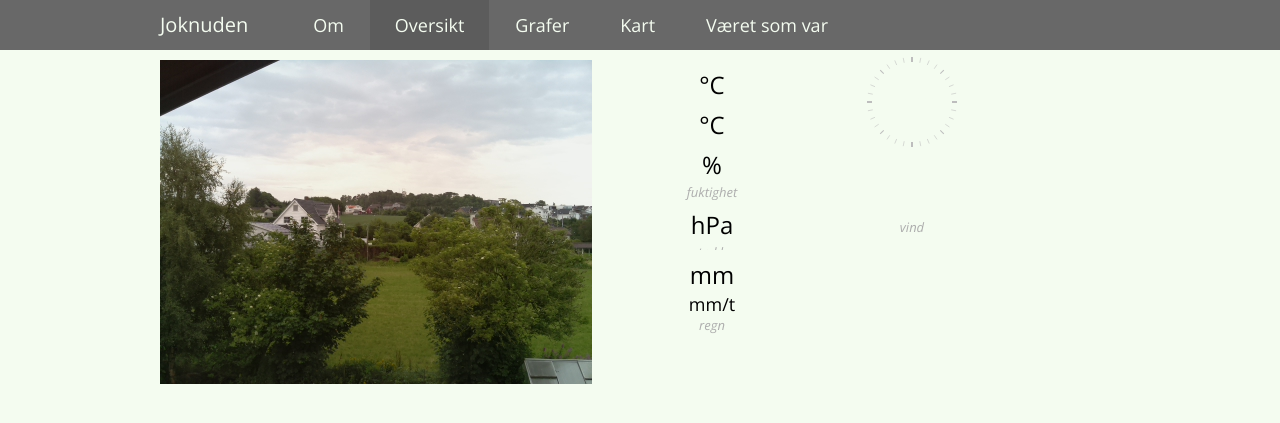
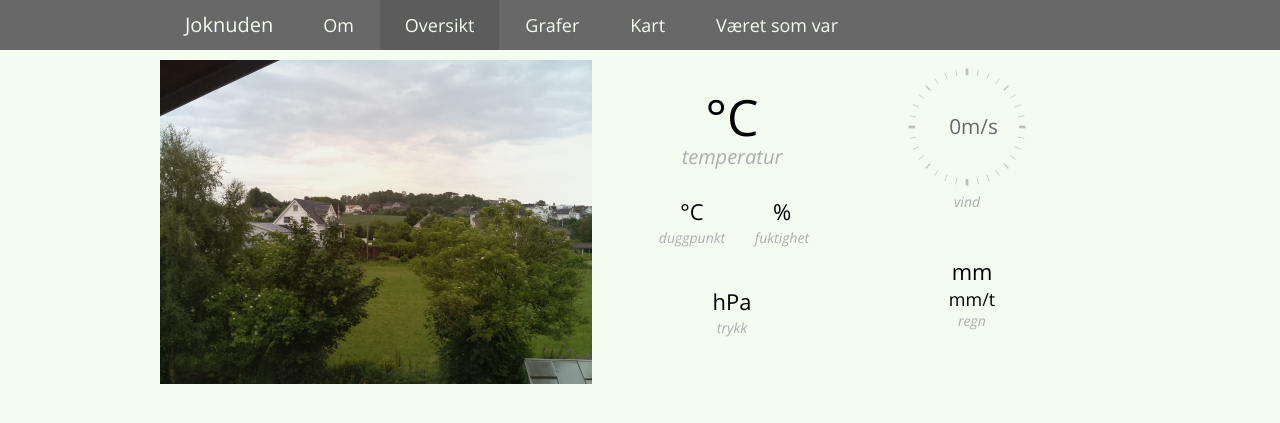
Before and after one commit to vegarda/joknuden-old, a PHP site: page / in a window 1280 px wide. Shown: the top 423 px of the page. Run offline with PHP 8.4, Linux system fonts and the light colour scheme; data that the repository does not hold is empty.

Commit message:
newpage work

```diff
--- /dev/null
+++ b/public_html/console.css
@@ -0,0 +1,87 @@
+.reading-group{
+	width: 140px;
+	background-color: #f4fcf0;
+	position: absolute;
+	border-radius: 0;
+}
+
+	.reading-value{
+		font-size: 26px;
+	}
+
+	.unit-label{
+		font-size: 22px;
+	}
+
+	.desc{
+		font-size: 14px;
+		position: relative;
+	}
+
+.outTemp-group{
+	width: 200px;
+	top: 20px;
+	left: 470px;
+}
+	.outTemp-group .outTemp-value{
+		font-size: 60px;
+	}
+
+	.outTemp-group .outTemp-unit{
+		font-size: 50px;
+	}
+
+	.outTemp-group .desc{
+		top: -15px;
+		font-size: 20px;
+	}
+
+.dewpoint-group{
+	left: 460px;
+	top: 140px;
+}
+.wind-group{
+	top: 10px;
+	left: 740px;
+	height: 150px;
+	width: 130px;
+}
+.compass{
+	height: 130px
+}
+	.compass text{
+		color: #686868;
+		fill: #686868;
+	}
+.out-hum-group{
+	width: 100px;
+	left: 570px;
+	top: 140px;
+}
+.bar-group{
+	left: 500px;
+	top: 230px;
+}
+.rain-group{
+	left: 740px;
+	top: 200px;
+}
+
+.hilo-temp{
+position: absolute;
+top: 400px;
+}
+
+.hilo-wind{
+position: absolute;
+top: 400px;
+left: 50%;
+}
+
+.last-update{
+position: absolute;
+top: -34px;
+right: 30px;
+font-size: 16px;
+color: #f4fcf0;
+}
--- a/public_html/hilo.php
+++ b/public_html/hilo.php
@@ -83,7 +83,7 @@ echo '
 				<td>Wind Direction</td>
 				<td>--</td>
 				<td>--</td>
-				<td>ENE</td>
+				<td>--</td>
 			</tr>
 			<tr class="data-pressure">
 				<td>Pressure</td>
--- a/public_html/index.php
+++ b/public_html/index.php
@@ -10,6 +10,7 @@
 		<script type="text/javascript" src="navigation.js"></script>
 		<link rel="stylesheet" type="text/css" href="mesowx/style/mesowx.css"/>
 		<link rel="stylesheet" type="text/css" href="stylesheet.css"/>
+		<link rel="stylesheet" type="text/css" href="console.css"/>
 
 		<script type="text/javascript" src="js/lib/d3.v3.min.js"></script>
 		<script type="text/javascript" src="js/lib/highstock.js"></script>
@@ -39,14 +40,7 @@ echo '
 echo '<div id="container" class="container">';
 echo '
         '//<div id="mesowx-console" class="wx-console console-vertical" id="wx-console-vertical">
-            .'<div class="outTemp-group reading-group">
-                <span class="outTemp-value reading-value"></span><span class="outTemp-unit unit-label"></span>
-                <div class="feels-like-container">feels like <span class="heatindex-value feels-like-value reading-value"></span>
-				<span class="windchill-value feels-like-value reading-value"></span>
-				<span class="windchill-unit unit-label"></span></div>
-                <span class="desc">temperatur<span>
-            </div>
-            <div class="dewpoint-group reading-group">
+            .'<div class="dewpoint-group reading-group">
                 <span class="dewpoint-value reading-value"></span><span class="dewpoint-unit unit-label"></span>
                 <span class="desc">duggpunkt</span>
             </div>
@@ -74,6 +68,13 @@ echo '
 				<span class="rainRate-unit unit-label"></span>
                 <span class="desc">regn</span>
             </div>
+			<div class="outTemp-group reading-group">
+                <span class="outTemp-value reading-value"></span><span class="outTemp-unit unit-label"></span>
+                <div class="feels-like-container">feels like <span class="heatindex-value feels-like-value reading-value"></span>
+				<span class="windchill-value feels-like-value reading-value"></span>
+				<span class="windchill-unit unit-label"></span></div>
+                <span class="desc">temperatur</span>
+            </div>
             <div class="last-update"><span class="dateTime-value"></span></div>
         '//</div>
 		.'<div class="webcam"><a class="webcam webcam-anchor" href="hd.jpg"><img class="webcam webcam-image" src="sd.jpg" /></a></div>';
--- a/public_html/mesowx/js/Config.js
+++ b/public_html/mesowx/js/Config.js
@@ -468,8 +468,10 @@ mesowx.Config = (function() {
             Config.chartDefaults.series.inTemp,
             Config.chartDefaults.series.inHumidity
         ],
+
         // see http://api.highcharts.com/highstock
         highstockChartOptions : {
+
             chart : {
                 renderTo: 'charts-container',
             },
@@ -561,7 +563,7 @@ mesowx.Config = (function() {
             rangeSelector : {
                 allButtonsEnabled: true,
                 enabled: true,
-                selected : 1,
+                selected : 3,
                 buttons: [{
                     type: 'minute',
                     count: 5,
--- a/public_html/mesowx/style/mesowx.css
+++ b/public_html/mesowx/style/mesowx.css
@@ -246,11 +246,81 @@ body {
     baseline-shift: 10%;
 }
 
+#highcharts-2{
+	display: none;
+}
 
 
 
+html{
+	background-color: #f4fcf0;
+}
 
+body{
+	margin: 0;
+	padding: 0;
+	font-family: 'Open Sans', sans-serif, Verdana, Geneva, sans-serif;
+}
 
-#highcharts-2{
-	display: none;
+nav{
+	height: 50px;
+	width: 100%;
+	background-color: #686868;
 }
+	nav a{
+		display: block;
+		color: #f4fcf0;
+		text-decoration: none;
+		height: 50px;
+	}
+	nav .navbar-container{
+		width:  960px;
+		height: 50px;
+		margin: 0 auto;
+	}
+		nav div div{
+			float: left;
+		}
+			nav div div a{
+				font-size: 20px;
+				line-height: 50px;
+				font-weight: 500;
+			}
+		nav ul{
+			float: left;
+			margin: 0;
+			padding: 0;
+		}
+			nav ul li{
+				display: block;
+				float: left;
+				margin-right: 1px;
+			}
+				nav ul li.active{
+					background-color: #5c5c5c;
+				}
+				nav ul li a{
+					line-height: 50px;
+					font-size: 18px;
+					font-weight: 400;
+					padding: 0 25px;
+				}
+				nav ul li a:hover{
+					background-color: #757575;
+				}
+
+		div.container div.collapse{
+			margin-left: 40px;
+		}
+
+.container{
+	width: 960px;
+	margin: 0 auto;
+}
+
+.webcam{
+	display: block;
+}
+div.webcam {
+	float: left;
+}
--- a/public_html/mesowx/stylesheet.css
+++ b/public_html/mesowx/stylesheet.css
@@ -65,10 +65,6 @@ nav{
 	margin: 0 auto;
 }
 
-	/*.reading-group{
-		width: 200px;
-		background-color: none;
-	}*/
 .webcam{
 	display: block;
 }
--- a/public_html/stylesheet.css
+++ b/public_html/stylesheet.css
@@ -14,6 +14,9 @@ nav{
 	width: 100%;
 	background-color: #686868;
 }
+	.navbar-header a{
+		margin: 0 25px;
+	}
 	nav a{
 		display: block;
 		color: #f4fcf0;
@@ -57,7 +60,7 @@ nav{
 				}
 
 		div.container div.collapse{
-			margin-left: 40px;
+			margin-left: 0px;
 		}
 
 .container{
@@ -65,39 +68,6 @@ nav{
 	margin: 0 auto;
 	position: relative;
 }
-
-	.reading-group{
-		width: 200px;
-		background-color: #f4fcf0;
-		position: absolute;
-		border-radius: 0;
-	}
-
-	.outTemp-group{
-		top: 10px;
-		left: 450px;
-	}
-	.dewpoint-group{
-		left: 450px;
-		top: 50px;
-	}
-	.wind-group{
-		left: 700px;
-		height: 100px;
-		width: 100px;
-	}
-	.out-hum-group{
-		left: 450px;
-		top: 90px;
-	}
-	.bar-group{
-		left: 450px;
-		top: 150px;
-	}
-	.rain-group{
-		left: 450px;
-		top: 200px;
-	}
 
 .webcam{
 	display: block;
@@ -107,14 +77,3 @@ div.webcam {
 	top: 10px;
 	left: 0px;
 }
-
-.hilo-temp{
-	position: absolute;
-	top: 400px;
-}
-
-.hilo-wind{
-	position: absolute;
-	top: 400px;
-	left: 50%;
-}
```
Also changed, not shown: public_html/mesowx/js/RawChart.js (+9 -14 lines), public_html/mesowx/meso/js/AbstractHighstockChart.js (+4 -3 lines).
